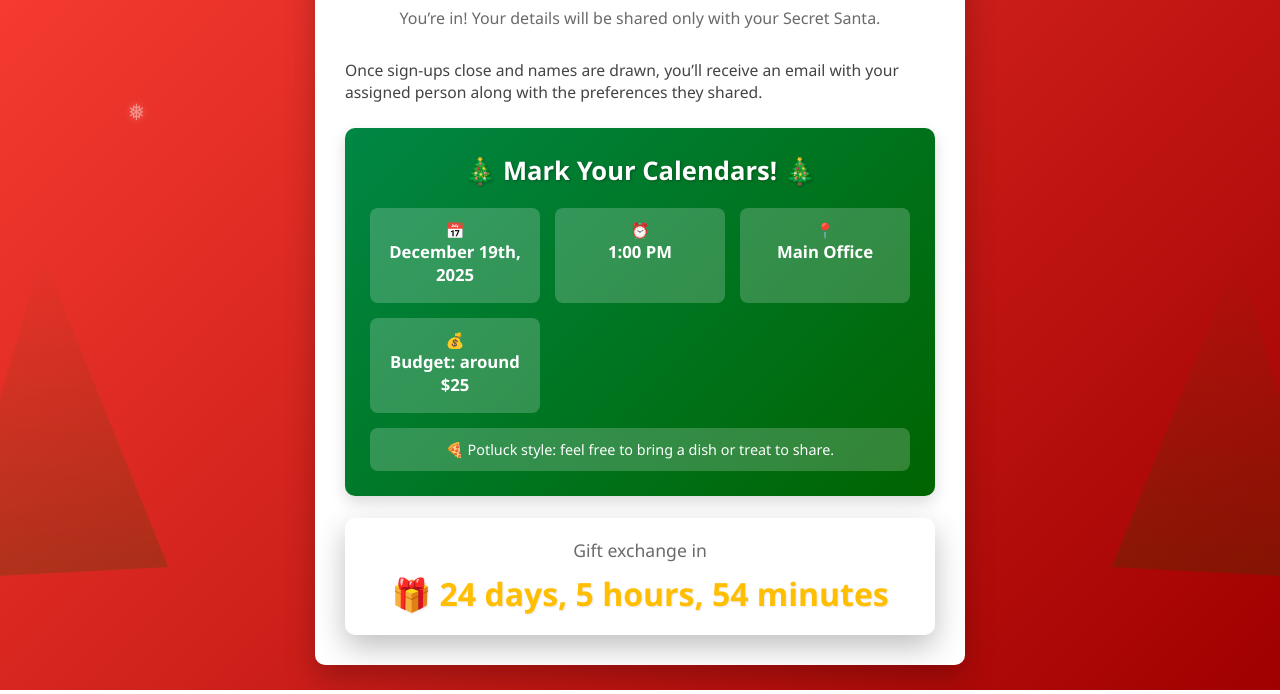
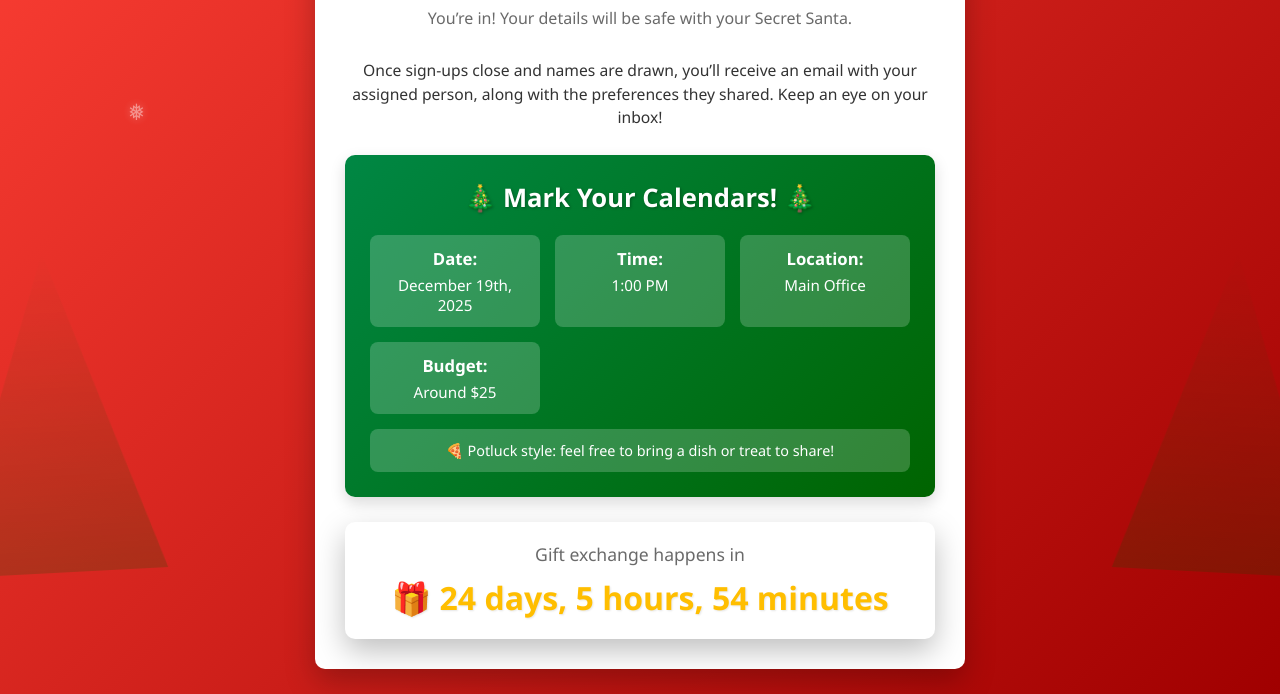
Before and after one commit to YA04-DRJA/secret-santa, a website: page public/thankyou.html in a window 1280 px wide. Shown: the part 227-921 px from the top of the page. Drawn offline with Linux system fonts and the light colour scheme.

Commit message:
Update thankyou.html

```diff
--- a/public/thankyou.html
+++ b/public/thankyou.html
@@ -39,13 +39,13 @@
                     <span class="brand-sub-a">A</span>econ Secret Santa 2025
                 </h2>
                 <p class="brand-tagline">
-                    You’re in! Your details will be shared only with your Secret Santa.
+                    You’re in! Your details will be safe with your Secret Santa.
                 </p>
             </header>
 
-            <p style="margin-bottom: 20px; font-size: 0.98rem; color: #444;">
+            <p style="margin-bottom: 25px; font-size: 0.98em; line-height: 1.5; text-align: center; color: var(--text-dark);">
                 Once sign‑ups close and names are drawn, you’ll receive an email with
-                your assigned person along with the preferences they shared.
+                your assigned person, along with the preferences they shared. Keep an eye on your inbox!
             </p>
 
             <!-- MARK YOUR CALENDARS BLOCK -->
@@ -53,26 +53,26 @@
                 <h3>🎄 Mark Your Calendars! 🎄</h3>
                 <div class="event-grid">
                     <div class="event-item">
-                        📅 <strong>December 19th, 2025</strong>
+                        <strong>Date:</strong> December 19th, 2025
                     </div>
                     <div class="event-item">
-                        ⏰ <strong>1:00 PM</strong>
+                        <strong>Time:</strong> 1:00 PM
                     </div>
                     <div class="event-item">
-                        📍 <strong>Main Office</strong>
+                        <strong>Location:</strong> Main Office
                     </div>
                     <div class="event-item">
-                        💰 <strong>Budget: around $25</strong>
+                        <strong>Budget:</strong> Around $25
                     </div>
                 </div>
                 <div class="event-note">
-                    🍕 Potluck style: feel free to bring a dish or treat to share.
+                    🍕 Potluck style: feel free to bring a dish or treat to share!
                 </div>
             </section>
 
             <!-- COUNTDOWN -->
-            <section class="countdown-section" style="margin-top: 22px;">
-                <div class="countdown-label">Gift exchange in</div>
+            <section class="countdown-section">
+                <div class="countdown-label">Gift exchange happens in</div>
                 <div class="countdown-value">
                     🎁 <span id="countdown">calculating...</span>
                 </div>
```
